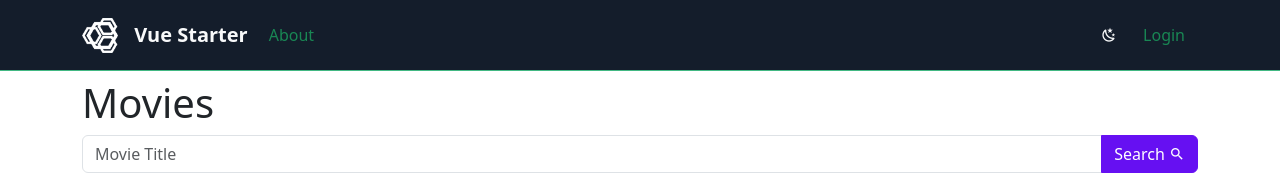
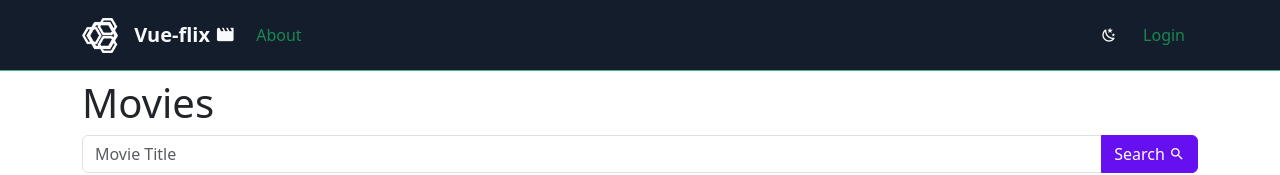
Before and after one commit to MickShannahan/fork_vueflix, a Vue app: page / in a window 1280 px wide. Shown: the top 175 px of the page. Built offline with nearby package versions, Linux system fonts and the light colour scheme; no server answers; what @bcwdev/auth0provider-client would draw is missing.

Commit message:
testing action

```diff
--- a/src/components/Navbar.vue
+++ b/src/components/Navbar.vue
@@ -21,7 +21,7 @@ watch(theme, () => {
     <div class="container gap-2">
       <RouterLink :to="{ name: 'Home' }" class="d-flex align-items-center text-light">
         <img class="navbar-brand" alt="logo" src="/img/cw-logo.png" height="45" />
-        <b class="fs-5">Vue Starter</b>
+        <b class="fs-5">Vue-flix <i class="mdi mdi-movie"></i></b>
       </RouterLink>
       <!-- collapse button -->
       <button class="navbar-toggler" type="button" data-bs-toggle="collapse" data-bs-target="#navbar-links"
```
